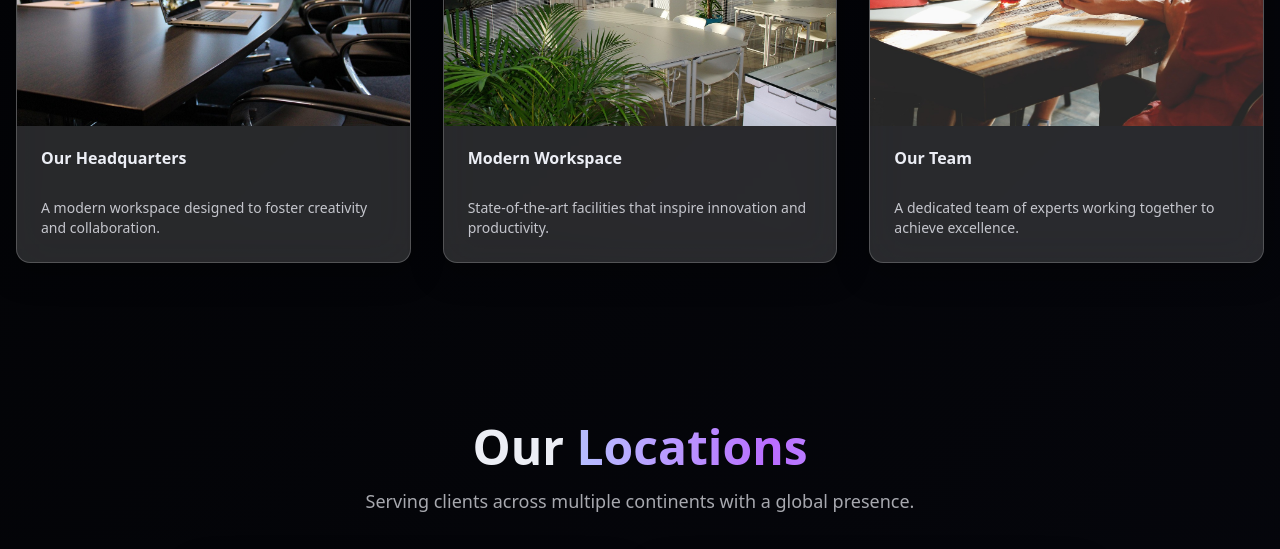
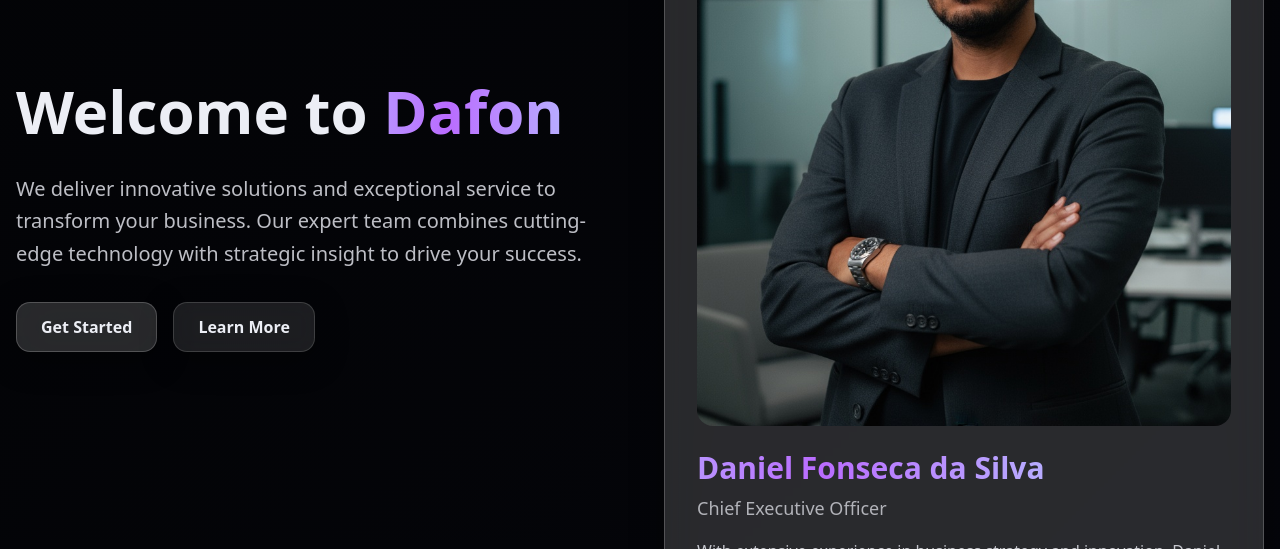
Before and after one commit to Daniel-Fonseca-da-Silva/dafon-site, a Next.js app: page / in a window 1280 px wide. Shown: the part 403-952 px from the top of the page. Built offline with nearby package versions, Linux system fonts and the light colour scheme.

Commit message:
feat: created component welcome

```diff
--- /dev/null
+++ b/components/Welcome.tsx
@@ -0,0 +1,98 @@
+"use client";
+
+import { motion } from "framer-motion";
+import Image from "next/image";
+
+const fadeInUp = {
+  initial: { opacity: 0, y: 20 },
+  animate: { opacity: 1, y: 0 },
+  transition: { duration: 0.6 },
+};
+
+const staggerContainer = {
+  animate: {
+    transition: {
+      staggerChildren: 0.1,
+    },
+  },
+};
+
+interface WelcomeProps {
+  onLearnMoreClick: () => void;
+}
+
+export const Welcome = ({ onLearnMoreClick }: WelcomeProps) => {
+  return (
+    <section className="pt-24 pb-12 md:pt-32 md:pb-20 px-4">
+      <div className="max-w-7xl mx-auto">
+        <motion.div
+          variants={staggerContainer}
+          initial="initial"
+          animate="animate"
+          className="flex flex-col md:grid md:grid-cols-2 gap-8 md:gap-12 items-center"
+        >
+          {/* CEO Image - Mobile First */}
+          <motion.div
+            variants={fadeInUp}
+            className="w-full order-1 md:order-2"
+          >
+            <div className="glass-strong rounded-2xl md:rounded-3xl p-4 md:p-8 shadow-2xl">
+              <div className="relative aspect-3/4 md:aspect-4/5 rounded-xl md:rounded-2xl overflow-hidden">
+                <Image
+                  src="/company/daniel-fonseca-da-silva-ceo.jpg"
+                  alt="Daniel Fonseca da Silva - CEO of Dafon"
+                  fill
+                  className="object-cover"
+                  priority
+                  sizes="(max-width: 768px) 100vw, 50vw"
+                />
+              </div>
+              <div className="mt-4 md:mt-6">
+                <h2 className="text-xl md:text-3xl font-bold text-foreground mb-2">
+                  <span className="text-gradient-purple">Daniel Fonseca da Silva</span>
+                </h2>
+                <p className="text-base md:text-lg text-foreground/70 mb-3 md:mb-4">Chief Executive Officer</p>
+                <p className="text-sm md:text-base text-foreground/80 leading-relaxed">
+                  With extensive experience in business strategy and innovation, Daniel leads Dafon
+                  with a vision to deliver transformative solutions that drive measurable results for our clients.
+                  His leadership combines strategic thinking with a passion for excellence, ensuring Dafon
+                  remains at the forefront of innovation in our industry.
+                </p>
+              </div>
+            </div>
+          </motion.div>
+
+          {/* Hero Content */}
+          <motion.div variants={fadeInUp} className="w-full order-2 md:order-1 text-center md:text-left">
+            <h1 className="text-3xl md:text-5xl lg:text-6xl font-bold text-foreground mb-4 md:mb-6 leading-tight">
+              Welcome to{" "}
+              <span className="text-gradient-purple">Dafon</span>
+            </h1>
+            <p className="text-base md:text-lg lg:text-xl text-foreground/80 mb-6 md:mb-8 leading-relaxed">
+              We deliver innovative solutions and exceptional service to transform your business.
+              Our expert team combines cutting-edge technology with strategic insight to drive your success.
+            </p>
+            <div className="flex flex-col sm:flex-row gap-3 md:gap-4 justify-center md:justify-start">
+              <motion.a
+                href="#contact"
+                whileHover={{ scale: 1.05 }}
+                whileTap={{ scale: 0.95 }}
+                className="glass-strong px-6 py-3 rounded-xl font-semibold text-foreground hover:bg-white/20 transition-all text-center"
+              >
+                Get Started
+              </motion.a>
+              <motion.button
+                onClick={onLearnMoreClick}
+                whileHover={{ scale: 1.05 }}
+                whileTap={{ scale: 0.95 }}
+                className="glass px-6 py-3 rounded-xl font-semibold text-foreground hover:bg-white/15 transition-all text-center"
+              >
+                Learn More
+              </motion.button>
+            </div>
+          </motion.div>
+        </motion.div>
+      </div>
+    </section>
+  );
+};
```
